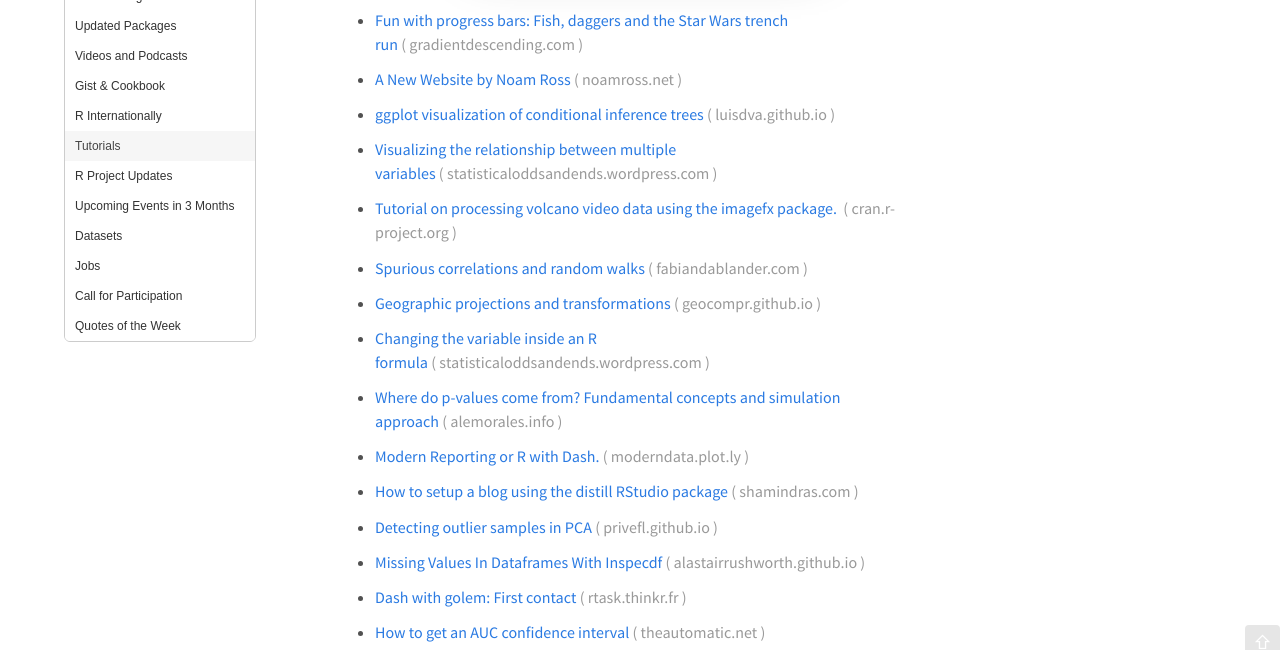
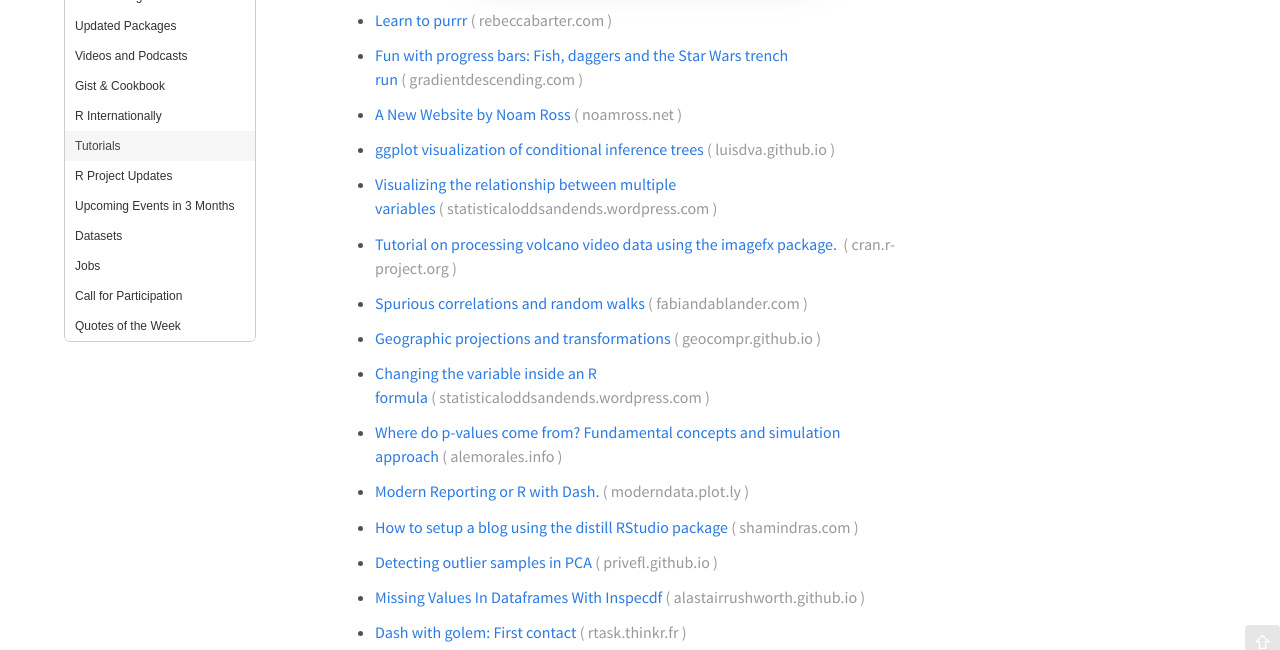
Before and after one commit to rweekly/rweekly.org, a Jekyll site: the page built from draft.md, in a window 1280 px wide and 900 px high, scrolled down 2423 px, cut to the strip 250-900 px from the top of the window. Built offline with Jekyll 4.4.1, drawn with Linux system fonts in a browser that asks for light colours; emoji names are drawn with the system emoji font; comment, search, counter and statistics services are not loaded.

Commit message:
Draft: 2019-34

```diff
--- a/draft.md
+++ b/draft.md
@@ -85,8 +85,7 @@ Release Date: 2019-08-26
 
 + [{RcppExamples} 0.1.9](http://dirk.eddelbuettel.com/blog/2019/08/24#rcppexamples_0.1.9)
 
-+ [{clean} 1.1.0 Fast and Easy Data Cleaning
-](https://msberends.github.io/clean/)
++ [{clean} 1.1.0 Fast and Easy Data Cleaning](https://msberends.github.io/clean/)
 
 ###  Videos and Podcasts
 
@@ -104,7 +103,10 @@ Release Date: 2019-08-26
 
 + [Visualizing Soccer with StatsBomb Data and R, Part 1: Simple xG and Pass Partner Plots!](https://ryo-n7.github.io/2019-08-21-visualize-soccer-statsbomb-part-1/)
 
+
 ![](https://cdn.jsdelivr.net/gh/rweekly/image/2019-08-26/soccer-summary1.png)
+
++ [Learn to purrr](http://www.rebeccabarter.com/blog/2019-08-19_purrr/)
 
 + [Fun with progress bars: Fish, daggers and the Star Wars trench run](http://gradientdescending.com/fun-with-progress-bars-fish-daggers-and-the-star-wars-trench-run/)
 
```
